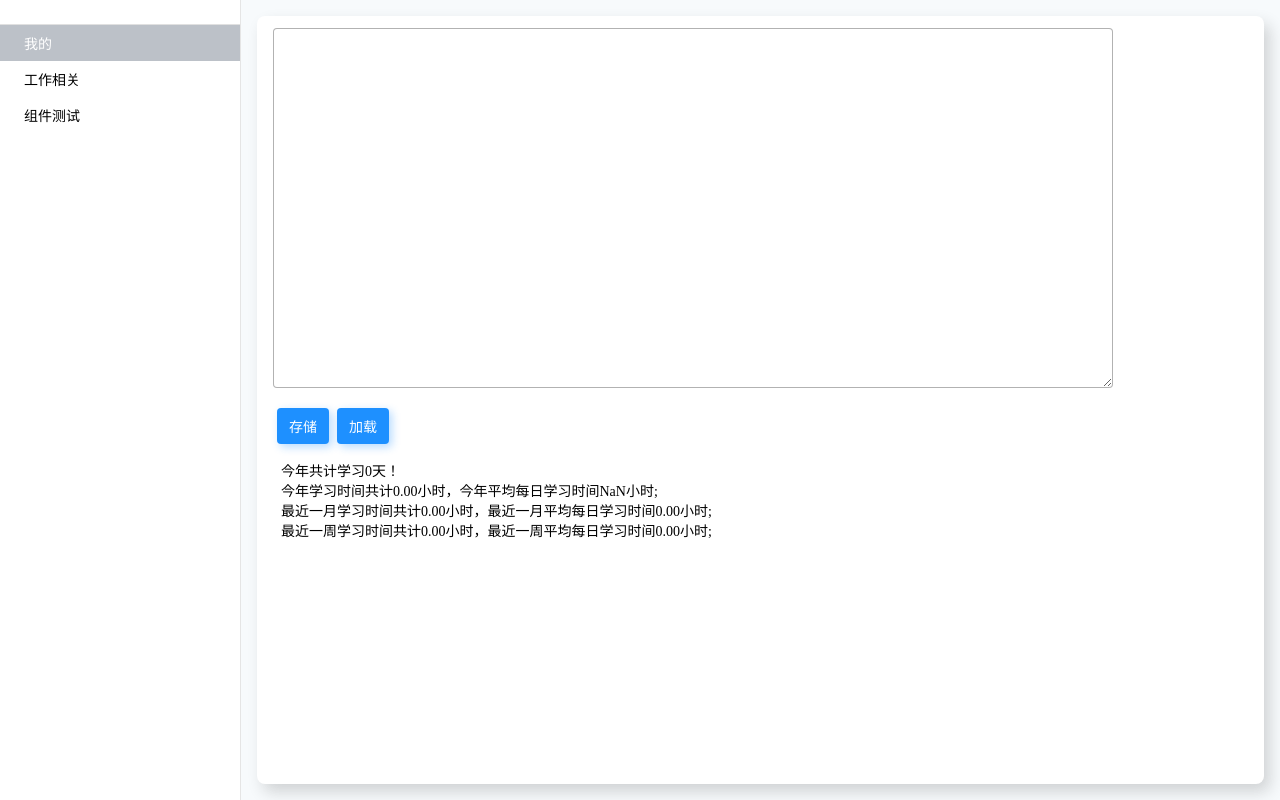
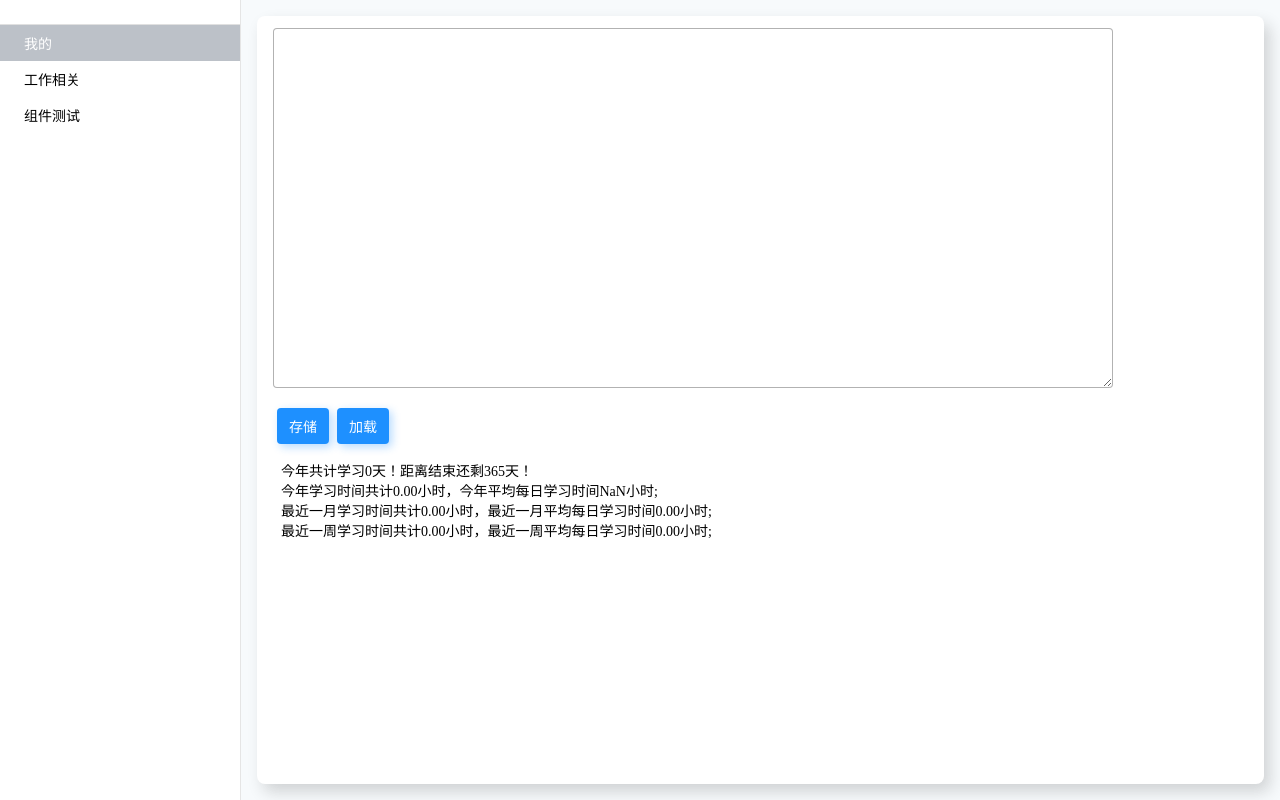
Before and after one commit to yicheny/y-toys, a React (Create React App) app: page /my/time-total in a window 1280 px wide. Built offline with nearby package versions, Linux system fonts and the light colour scheme; what @micro-zoe/micro-app would draw is missing.

Commit message:
update 添加对于剩余天数的统计

```diff
--- a/src/demos/DB/indexDB/index.tsx
+++ b/src/demos/DB/indexDB/index.tsx
@@ -5,6 +5,7 @@ import {createLog, createToString} from "../../../utils";
 import styles from './index.module.scss';
 import {Button, Input, Select} from "../../../components";
 import _ from 'lodash'
+import {RenderElement} from "../../../types";
 
 // main();
 
@@ -203,7 +204,7 @@ export default function IndexDBDemo() {
     </div>)
 };
 
-function Row(props: { children: boolean | React.ReactChild | React.ReactFragment | React.ReactPortal | null | undefined; }){
+function Row(props: { children: RenderElement }){
     return <div style={{margin:12}}>
         {props.children}
     </div>
--- /dev/null
+++ b/src/utils/dateEnhance.ts
@@ -0,0 +1,23 @@
+export const de  = createDateEnhance();
+
+function createDateEnhance(){
+    return {
+        isLeapYear,
+        getYearDays,
+        getNow
+    }
+}
+
+function isLeapYear(y:number){
+    if(isNaN(y)) throw new Error('isLeap函数参数必须为Number');
+    if ((y % 100) === 0) return (y % 400) === 0;
+    return (y % 4) === 0;
+}
+
+function getYearDays(y:number){
+    return isLeapYear(y) ? 366 : 365
+}
+
+function getNow(){
+    return new Date();
+}
--- a/src/utils/index.ts
+++ b/src/utils/index.ts
@@ -1,3 +1,4 @@
-export { default as createLog} from './createLog'
-export { default as curryClsPrefix} from './curryClsPrefix'
+export {default as createLog} from './createLog'
+export {default as curryClsPrefix} from './curryClsPrefix'
 export {default as createToString} from './createToString'
+export {de} from './dateEnhance'
--- a/src/views/TimeTotal/Chart.tsx
+++ b/src/views/TimeTotal/Chart.tsx
@@ -66,7 +66,7 @@ function useOption(total:Total){
             dataZoom: [
                 {
                     show: true,
-                    start: 90,
+                    start: 0,
                     end: 100
                 },
             ],
--- a/src/views/TimeTotal/useTotal.ts
+++ b/src/views/TimeTotal/useTotal.ts
@@ -2,6 +2,7 @@ import _ from "lodash";
 import {useCallback, useState} from "react";
 import {message} from "../../components";
 import {Store} from "../../base";
+import {de} from "../../utils";
 
 const store = new Store('time-total','')
 
@@ -44,8 +45,9 @@ export class Total {
         const yearData = this.totalWithCount(this._data.length)
         const monthData = this.totalWithCount(30);
         const weekData = this.totalWithCount(7);
+        const restDays = de.getYearDays(de.getNow().getFullYear()) - this._data.length;
         return [
-            `今年共计学习${this._data.length}天！`,
+            `今年共计学习${this._data.length}天！距离结束还剩${restDays}天！`,
             `今年学习时间共计${yearData.accTimes}小时，今年平均每日学习时间${yearData.aveTime}小时;`,
             `最近一月学习时间共计${monthData.accTimes}小时，最近一月平均每日学习时间${monthData.aveTime}小时;`,
             `最近一周学习时间共计${weekData.accTimes}小时，最近一周平均每日学习时间${weekData.aveTime}小时;`,
```
